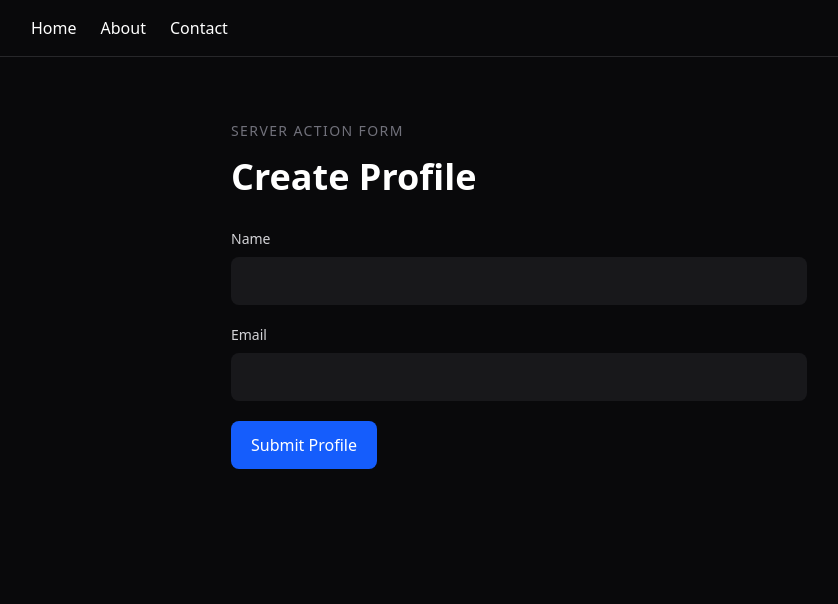
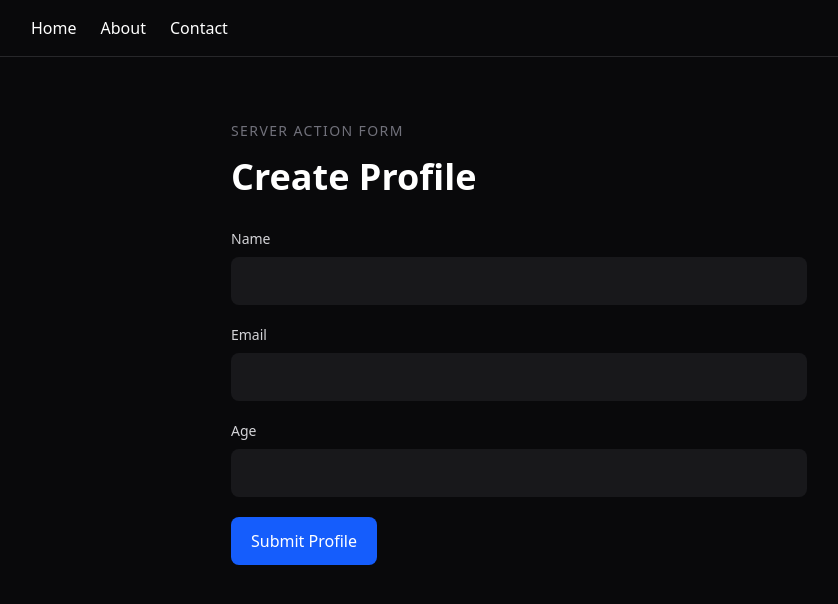
Before and after one commit to foysaliio/Nextjs-Mastery-Journey, a Next.js app: page /forms-demo in a window 1280 px wide. Shown: the top 604 px of the page, without its empty margins (121-959 px from the left). Built offline with nearby package versions, Linux system fonts and the light colour scheme.

Commit message:
feat(nextjs): normalize server action form data

```diff
--- a/src/app/forms-demo/actions.ts
+++ b/src/app/forms-demo/actions.ts
@@ -1,12 +1,15 @@
 "use server";
 
 export const submitProfile = async (FormData: FormData): Promise<void> => {
-  const name = FormData.get("name");
-  const email = FormData.get("email");
+  const rawName = FormData.get("name");
+  const rawEmail = FormData.get("email");
+  const rawAge = FormData.get("age");
 
-  const allEntries = Object.fromEntries(FormData.entries());
+  const profile = {
+    name: typeof rawName === "string" ? rawName.trim() : "",
+    email: typeof rawEmail === "string" ? rawEmail.trim().toLowerCase() : "",
+    age: typeof rawAge === "string" ? Number(rawAge) : Number.NaN,
+  };
 
-  console.log("Name :", name);
-  console.log("Email :", email);
-  console.log("All Form Data :", allEntries);
+  console.log("Normalized Profile: ", profile);
 };
--- a/src/app/forms-demo/page.tsx
+++ b/src/app/forms-demo/page.tsx
@@ -1,6 +1,6 @@
 import { submitProfile } from "./actions";
 
-const FormsDemoPage = () => {
+export default function FormsDemoPage() {
   return (
     <main className="min-h-screen bg-zinc-950 px-6 py-16 text-white">
       <div className="mx-auto max-w-xl">
@@ -11,28 +11,41 @@ const FormsDemoPage = () => {
         <h1 className="mt-4 text-4xl font-bold">Create Profile</h1>
 
         <form action={submitProfile} className="mt-8 space-y-5">
-          <div className="">
+          <div>
             <label htmlFor="name" className="block text-sm text-zinc-300">
               Name
             </label>
 
             <input
+              id="name"
+              name="name"
               type="text"
-              name="name"
-              id="name"
               className="mt-2 w-full rounded-lg bg-zinc-900 p-3"
             />
           </div>
 
-          <div className="">
+          <div>
             <label htmlFor="email" className="block text-sm text-zinc-300">
               Email
             </label>
 
             <input
+              id="email"
+              name="email"
               type="email"
-              name="email"
-              id="email"
+              className="mt-2 w-full rounded-lg bg-zinc-900 p-3"
+            />
+          </div>
+
+          <div>
+            <label htmlFor="age" className="block text-sm text-zinc-300">
+              Age
+            </label>
+
+            <input
+              id="age"
+              name="age"
+              type="number"
               className="mt-2 w-full rounded-lg bg-zinc-900 p-3"
             />
           </div>
@@ -47,6 +60,4 @@ const FormsDemoPage = () => {
       </div>
     </main>
   );
-};
-
-export default FormsDemoPage;
+}
```
